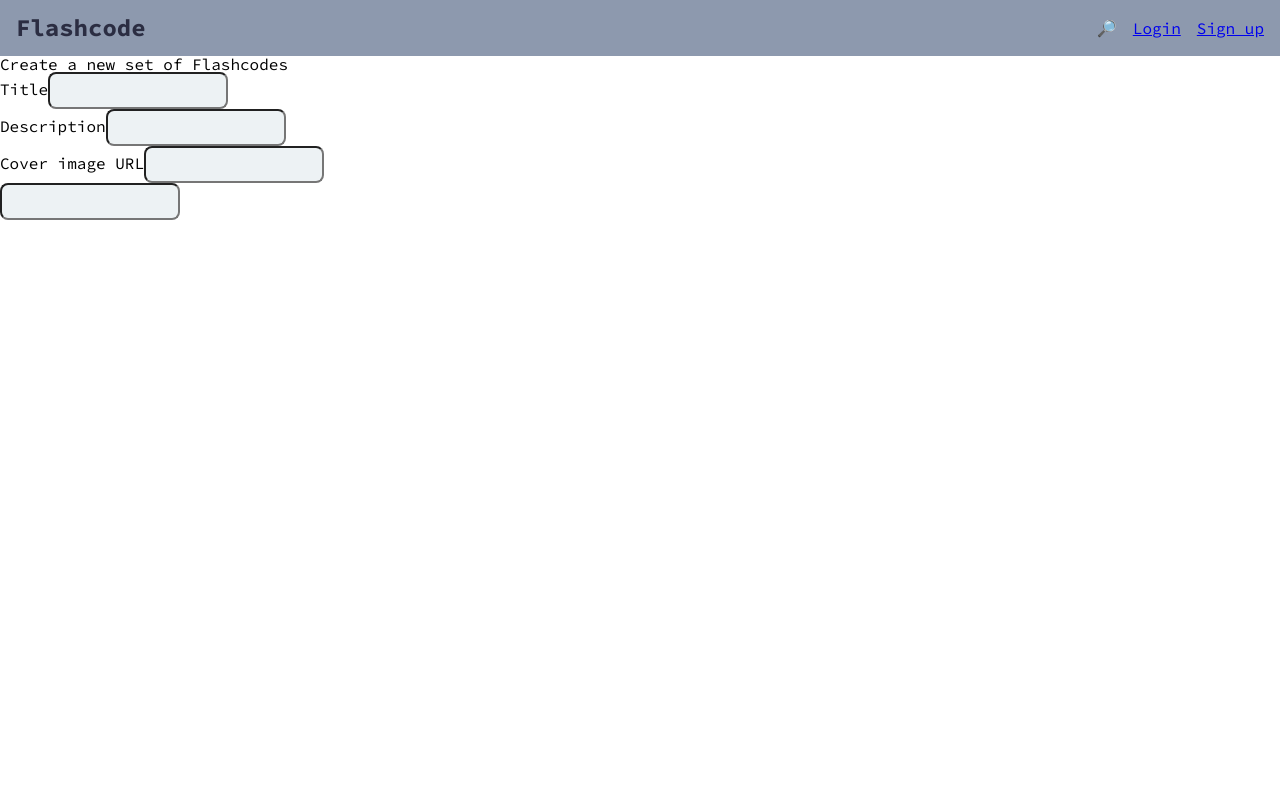
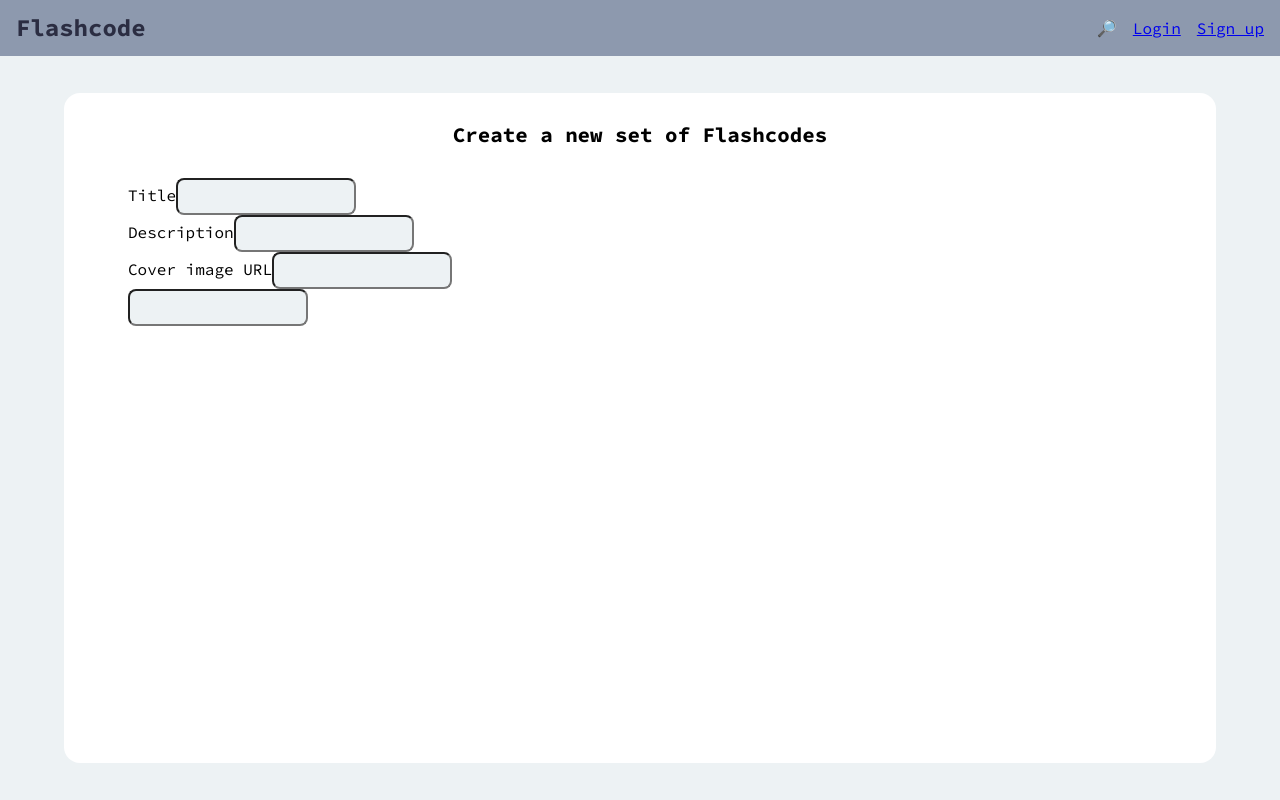
Before and after one commit to benjaminrae/flashcodes, a React (Create React App) app: page /new-set in a window 1280 px wide. Built offline with nearby package versions, Linux system fonts and the light colour scheme; no server answers.

Commit message:
add basic styles for NewSet

```diff
--- a/src/Components/NewSet/NewSet.css
+++ b/src/Components/NewSet/NewSet.css
@@ -0,0 +1,34 @@
+.new-set {
+    height: 100%;
+    width: 100%;
+    display: flex;
+    flex-direction: column;
+    justify-content: center;
+    align-items: center;
+    background-color: var(--cultured);
+}
+
+.new-set__container {
+    height: 90%;
+    width: 90%;
+    display: flex;
+    flex-direction: column;
+    justify-content: center;
+    align-items: center;
+    background-color: white;
+    padding: 2rem;
+    border-radius: 1rem;
+}
+
+.new-set__title {
+    font-size: 1.3rem;
+    font-weight: bolder;
+}
+
+.new-set__form {
+    width: 100%;
+    height: 100%;
+    padding: 2rem;
+    display: flex;
+    flex-direction: column;
+}
--- a/src/Components/NewSet/NewSet.jsx
+++ b/src/Components/NewSet/NewSet.jsx
@@ -4,7 +4,10 @@ import { useState } from "react";
 const NewSet = () => {
     return (
         <div class="new-set">
-            <h2 className="new-set__title">Create a new set of Flashcodes</h2>
+            <div className="new-set__container">
+                <h2 className="new-set__title">
+                    Create a new set of Flashcodes
+                </h2>
                 <form className="new-set__form">
                     <div className="form__group">
                         <label>Title</label>
@@ -24,6 +27,7 @@ const NewSet = () => {
                     </div>
                 </form>
             </div>
+        </div>
     );
 };
 
```
Lines whose indentation alone changed are shown as unchanged.
